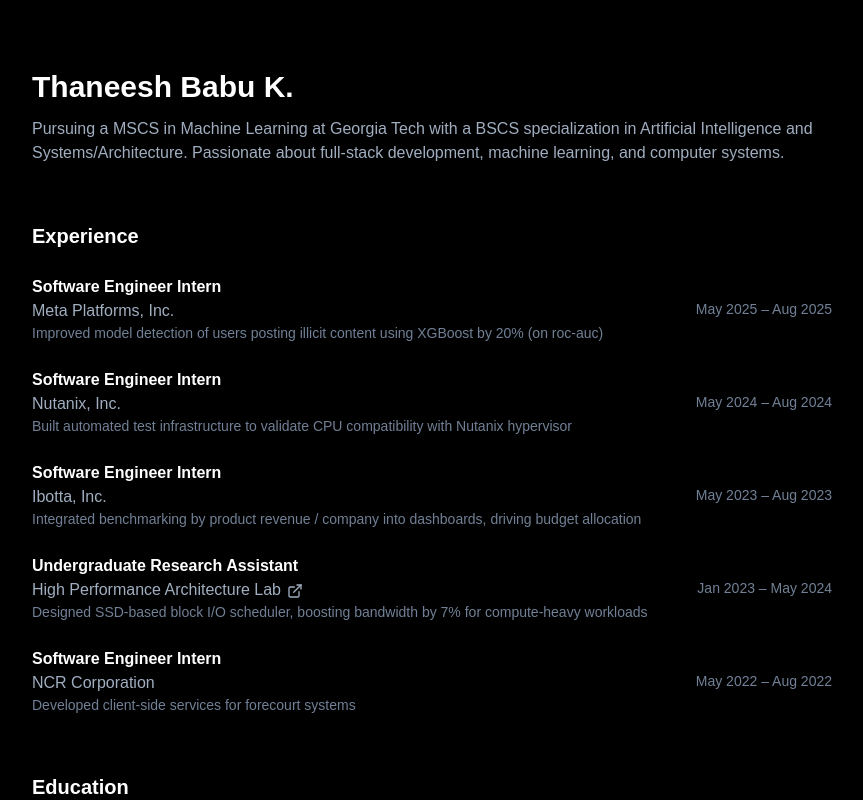
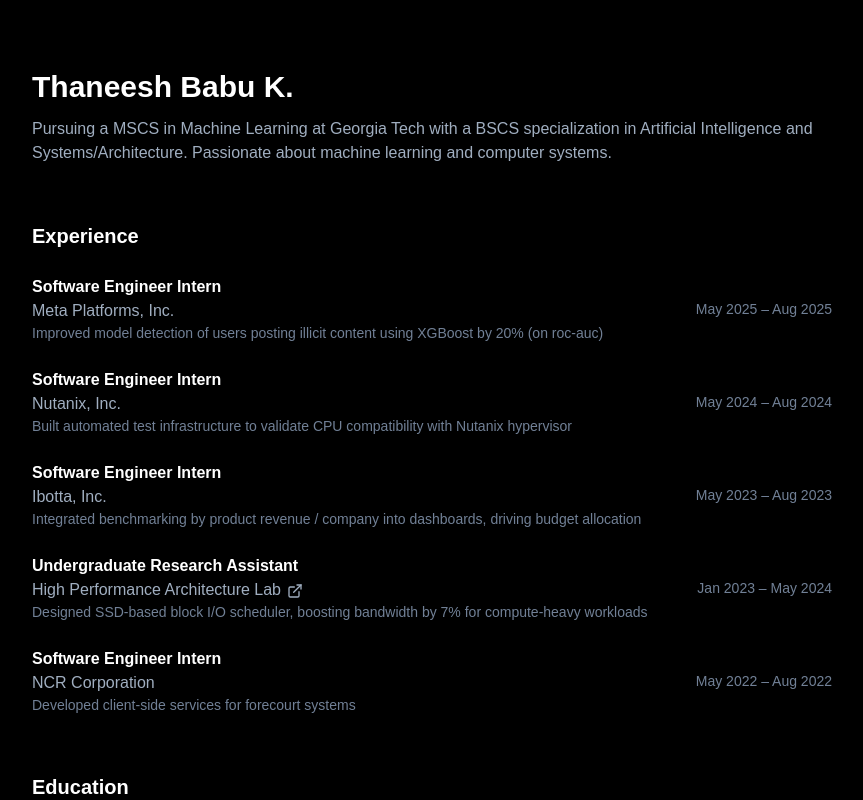
Before and after one commit to thaneesh-babu/Personal-Website, a React (Vite) app: page / in a window 1280 px wide. Shown: the top 800 px of the page, without its empty margins (208-1071 px from the left). Built offline with nearby package versions, Linux system fonts and the light colour scheme.

Commit message:
update about section

```diff
--- a/src/pages/Home.jsx
+++ b/src/pages/Home.jsx
@@ -28,8 +28,7 @@
         </Text>
         <Text fontSize="md" mt={2} color="gray.400">
           Pursuing a MSCS in Machine Learning at Georgia Tech with a BSCS specialization in Artificial
-          Intelligence and Systems/Architecture. Passionate about full-stack
-          development, machine learning, and computer systems.
+          Intelligence and Systems/Architecture. Passionate about machine learning and computer systems.
         </Text>
       </Box>
 
```
